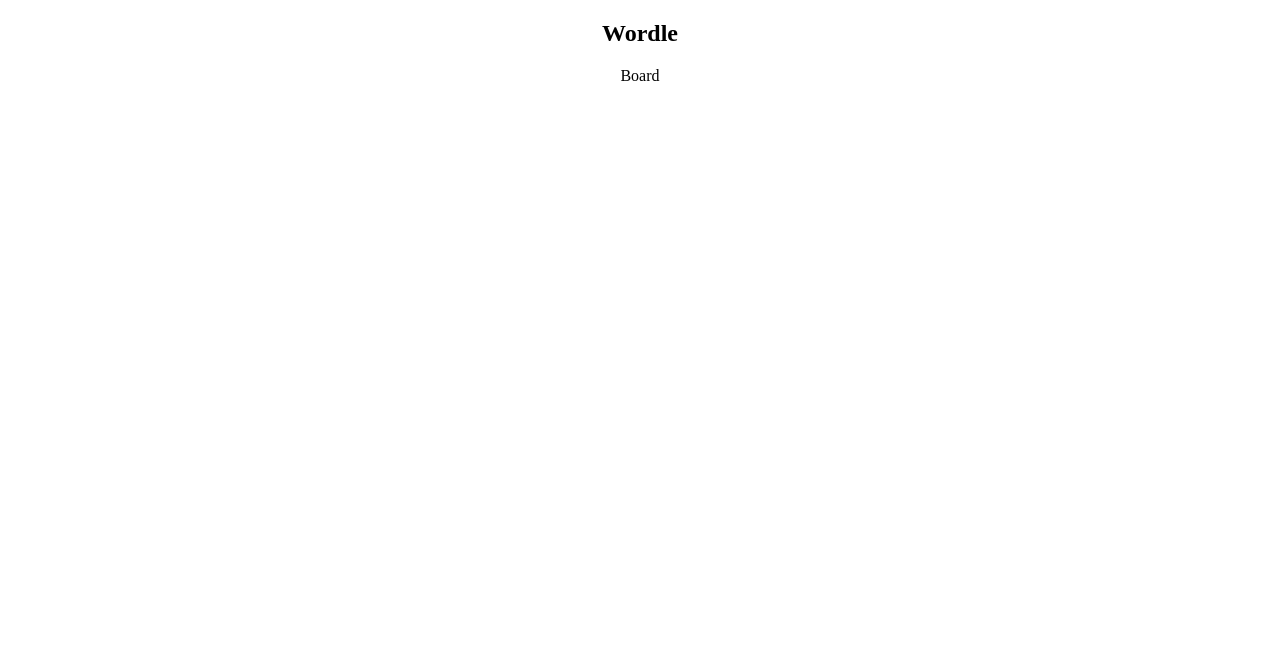
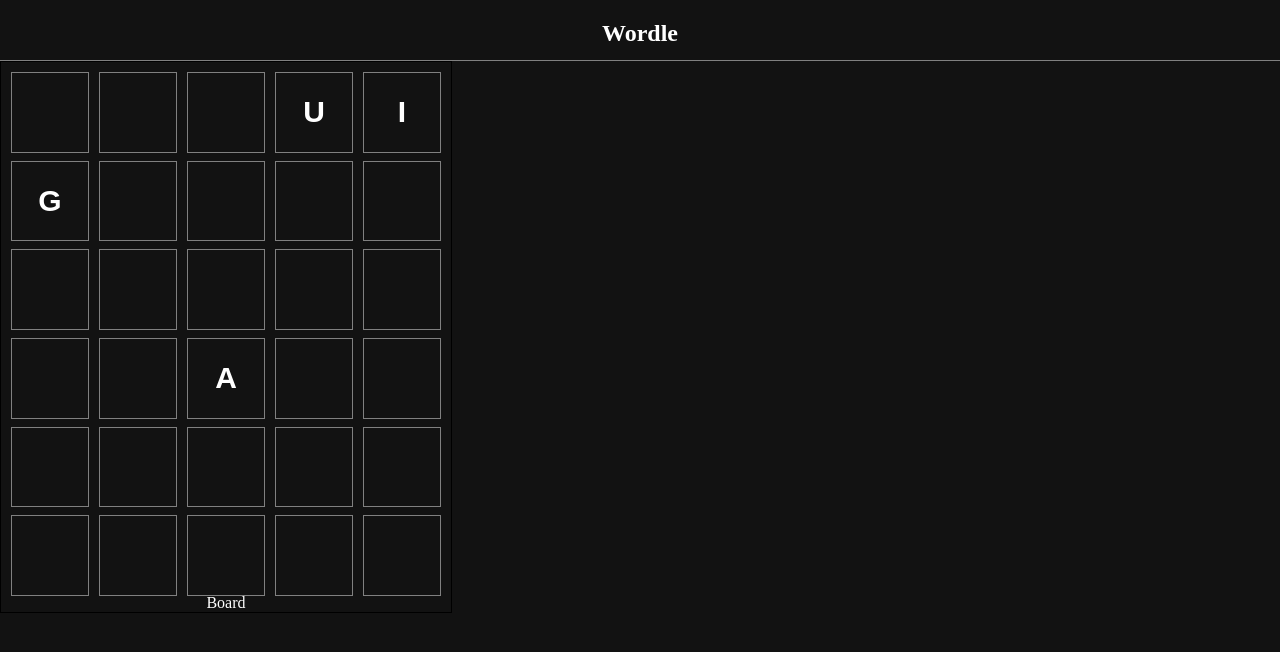
Before and after one commit to INKR1/wordle_react, a React (Create React App) app in the folder wordle/: page / in a window 1280 px wide. Shown: the top 652 px of the page. Built offline with nearby package versions, Linux system fonts and the light colour scheme.

Commit message:
added style to board and letter components

```diff
--- a/wordle/src/App.css
+++ b/wordle/src/App.css
@@ -1,3 +1,49 @@
 .App {
   text-align: center;
+  background-color: #121212;
+  width: 100%;
+  height: 100vh;
+  color: white;
 }
+
+body {
+  padding: 0;
+  margin: 0;
+}
+
+nav {
+  height: 60px;
+  width: 100%;
+  margin: 0;
+  border-bottom: 1px solid grey;
+  display: grid;
+  place-items: center;
+}
+
+.board {
+  width: 450px;
+  height: 550px;
+  border: 1px solid black;
+  display: flex;
+  flex-direction: column;
+}
+
+.row {
+  flex: 33%;
+  display: flex;
+  flex-direction: row;
+  margin: 5px;
+}
+
+.letter {
+  flex: 33%;
+  height: 100%;
+  border: 1px solid grey;
+  margin: 5px;
+  display: grid;
+  place-items: center;
+  font-size: 30px;
+  font-weight: bolder;
+  color: white;
+  font-family: Arial, Helvetica, sans-serif;
+}
--- a/wordle/src/Words.js
+++ b/wordle/src/Words.js
@@ -1,8 +1,8 @@
 export const boardDefault = [
+    ['','','','U','I'],
+    ['G','','','',''],
     ['','','','',''],
-    ['','','','',''],
-    ['','','','',''],
-    ['','','','',''],
+    ['','','A','',''],
     ['','','','',''],
     ['','','','','']
 ];
```
